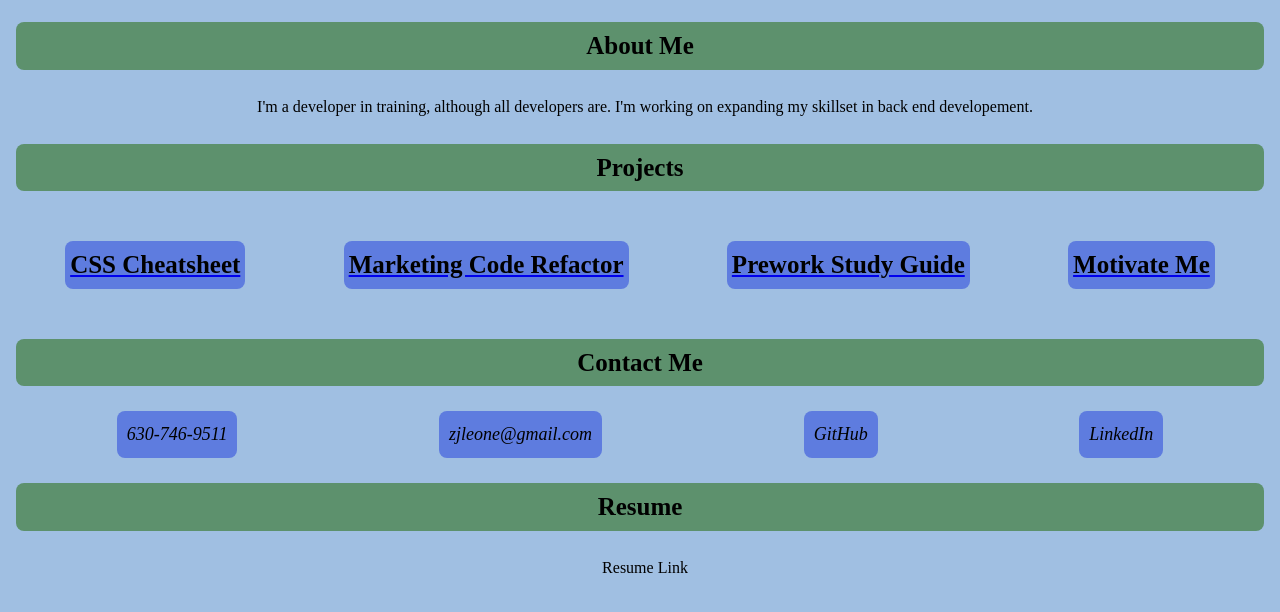
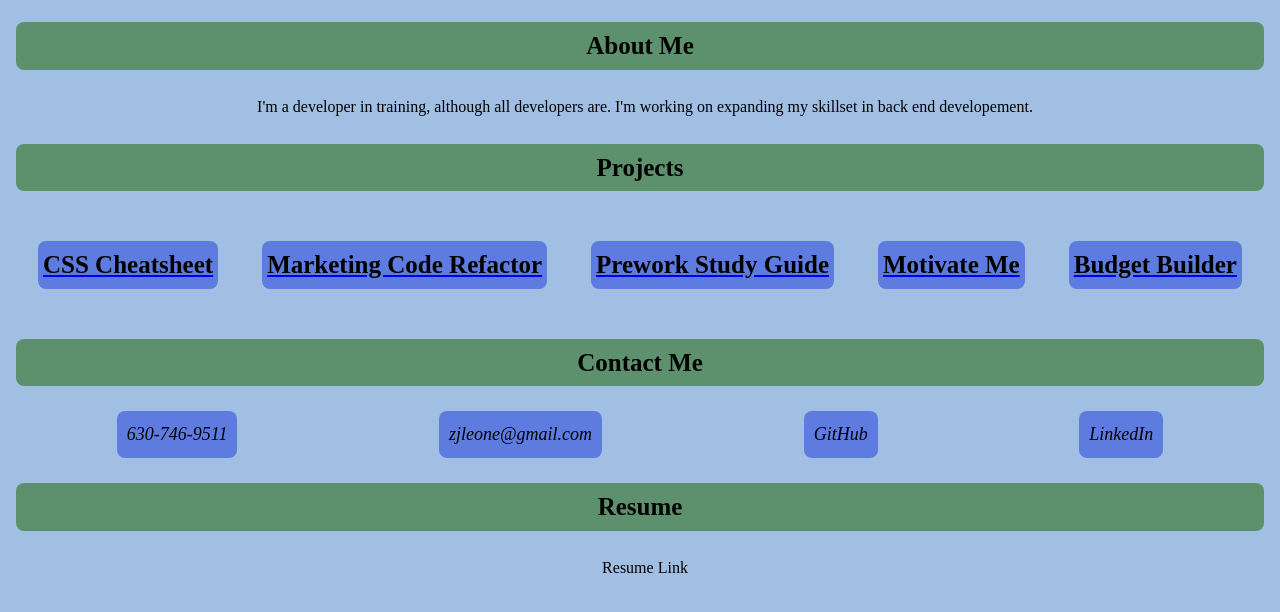
Before and after one commit to wobbledy/portfolio, a plain HTML site: page index.html in a window 1280 px wide. Shown: the part 284-896 px from the top of the page. Drawn offline with Linux system fonts and the light colour scheme.

Commit message:
added Budget Builder

```diff
--- a/index.html
+++ b/index.html
@@ -69,6 +69,11 @@
                         <h3>Motivate Me</h3>
                     </div>
                 </a>
+                <a href="https://countzachula.herokuapp.com/" class="flex-item">
+                    <div>
+                        <h3>Budget Builder</h3>
+                    </div>
+                </a>
             </div>
         </section>
 
```
